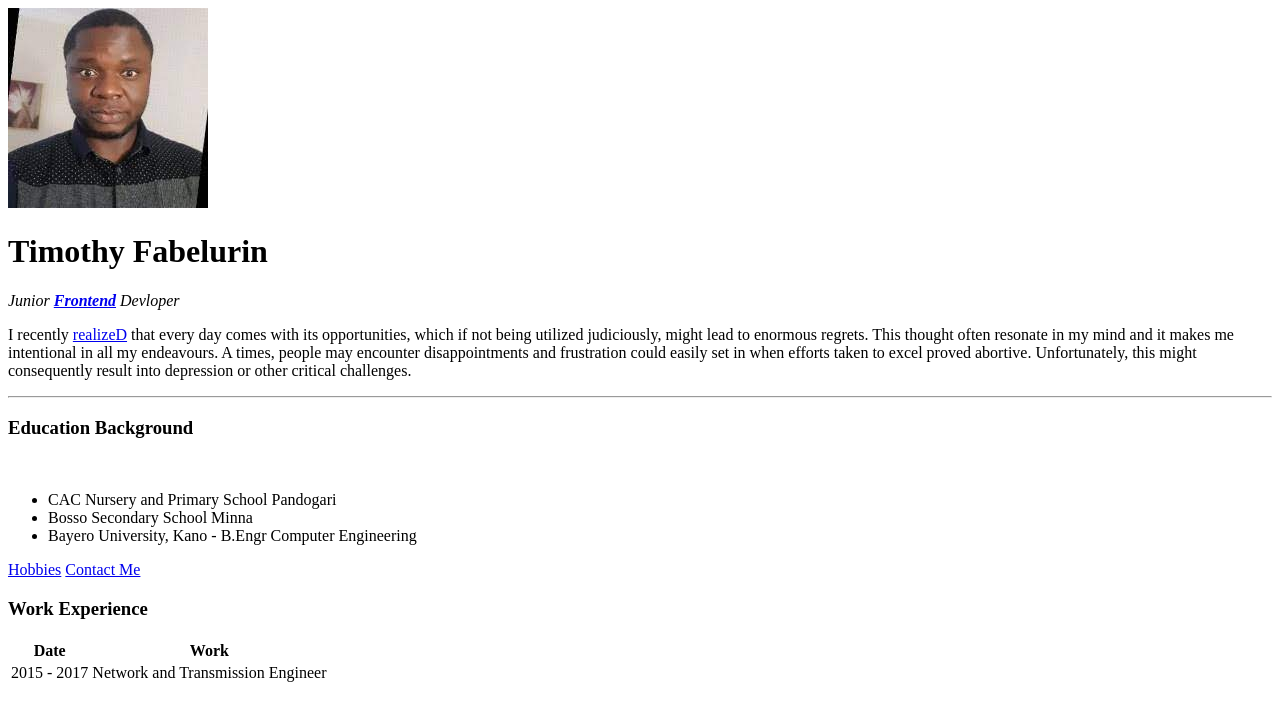
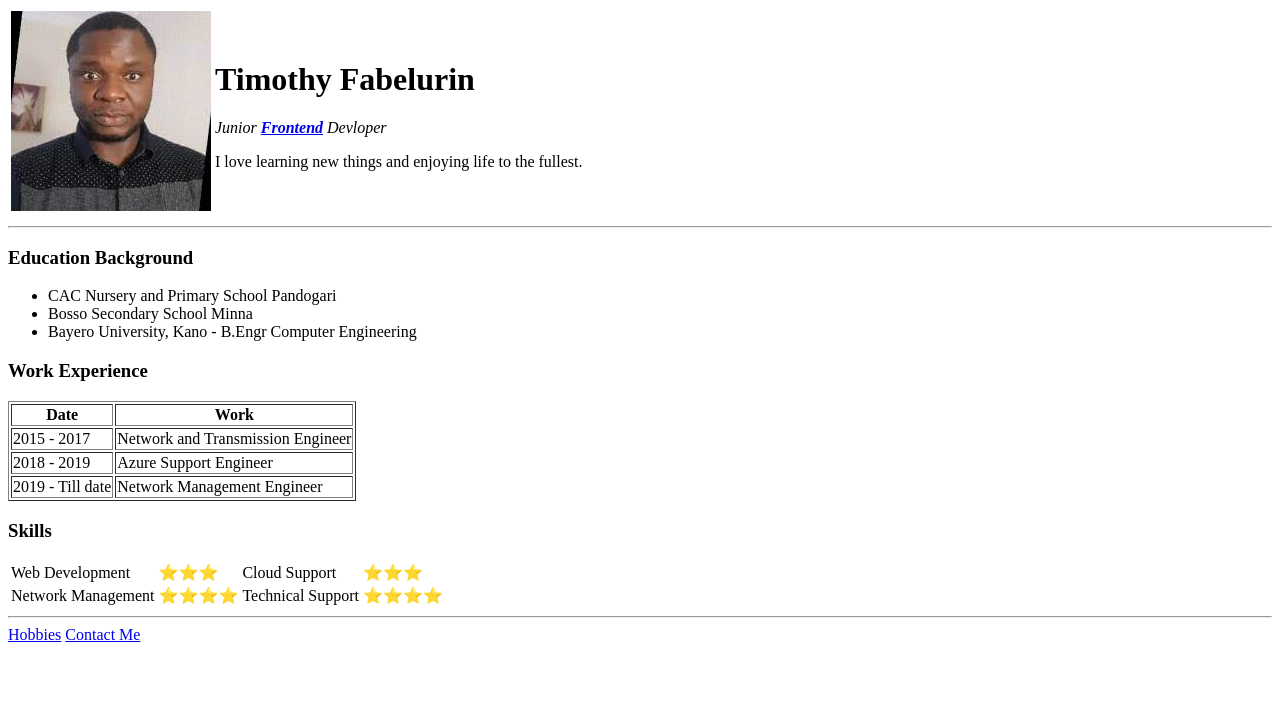
Before and after one commit to fabbiety/HTML---Personal-Site, a plain HTML site: page index.html in a window 1280 px wide. Drawn offline with Linux system fonts and the light colour scheme.

Commit message:
Added Skill set

```diff
--- a/index.html
+++ b/index.html
@@ -8,33 +8,33 @@
 </head>
 
 <body>
-  <img src="my picture.jpg" alt="Timothy's picture">
-  <h1>Timothy Fabelurin</h1>
-  <p>
-    <em>Junior <strong><a href="https://www.henrietha.com">Frontend</a></strong> Devloper</em>
-  </p>
-  <p>
+  <table>
+    <tr>
+      <td>  <img src="my picture.jpg" alt="Timothy's picture"> </td>
+      <td>  <h1>Timothy Fabelurin</h1>
+        <p>
+          <em>Junior <strong><a href="https://www.henrietha.com">Frontend</a></strong> Devloper</em>
+        </p>
+        <p>
+          I love learning new things and enjoying life to the fullest.
+        </p></td>
+    </tr>
+  </table>
 
 
-    I recently <a href="https://google.com">realizeD</a> that every day comes with its opportunities, which if not being utilized judiciously, might lead to enormous regrets.
-    This thought often resonate in my mind and it makes me intentional in all my endeavours. A times, people may encounter disappointments
-    and frustration could easily set in when efforts taken to excel proved abortive. Unfortunately, this might consequently result into depression
-    or other critical challenges.
-  </p>
 <hr>
 <p>
   <h3> Education Background </h3>
-  <br>
+
   <ul>
     <li>CAC Nursery and Primary School Pandogari</li>
     <li>Bosso Secondary School Minna </il>
     <li>Bayero University, Kano - B.Engr Computer Engineering </li>
 
   </ul>
-<a href="hobbies.html">Hobbies</a>
-<a href="contacts.html">Contact Me</a>
+
 <h3>Work Experience</h3>
-<table>
+<table border="1">
   <thead>
     <tr>
       <th>Date</th>
@@ -46,10 +46,35 @@
     <td>Network and Transmission Engineer</td>
   </tr>
   <tr>
-    <td></td>
+    <td>2018 - 2019</td>
+    <td>Azure Support Engineer</td>
+  </tr>
+  <tr>
+    <td>2019 - Till date</td>
+    <td>Network Management Engineer</td>
   </tr>
 </table>
 
+<h3>Skills</h3>
+<table>
+  <tr>
+    <td>Web Development </td>
+    <td>&#11088;&#11088;&#11088;</td>
+    <td>Cloud Support</td>
+    <td>&#11088;&#11088;&#11088;</td>
+  </tr>
+<tr>
+  <td>Network Management</td>
+<td>&#11088;&#11088;&#11088;&#11088;</td>
+<td>Technical Support</td>
+<td>&#11088;&#11088;&#11088;&#11088;</td>
+</tr>
+
+
+</table>
+<hr>
+<a href="hobbies.html">Hobbies</a>
+<a href="contacts.html">Contact Me</a>
   </p>
 
 </body>
```
